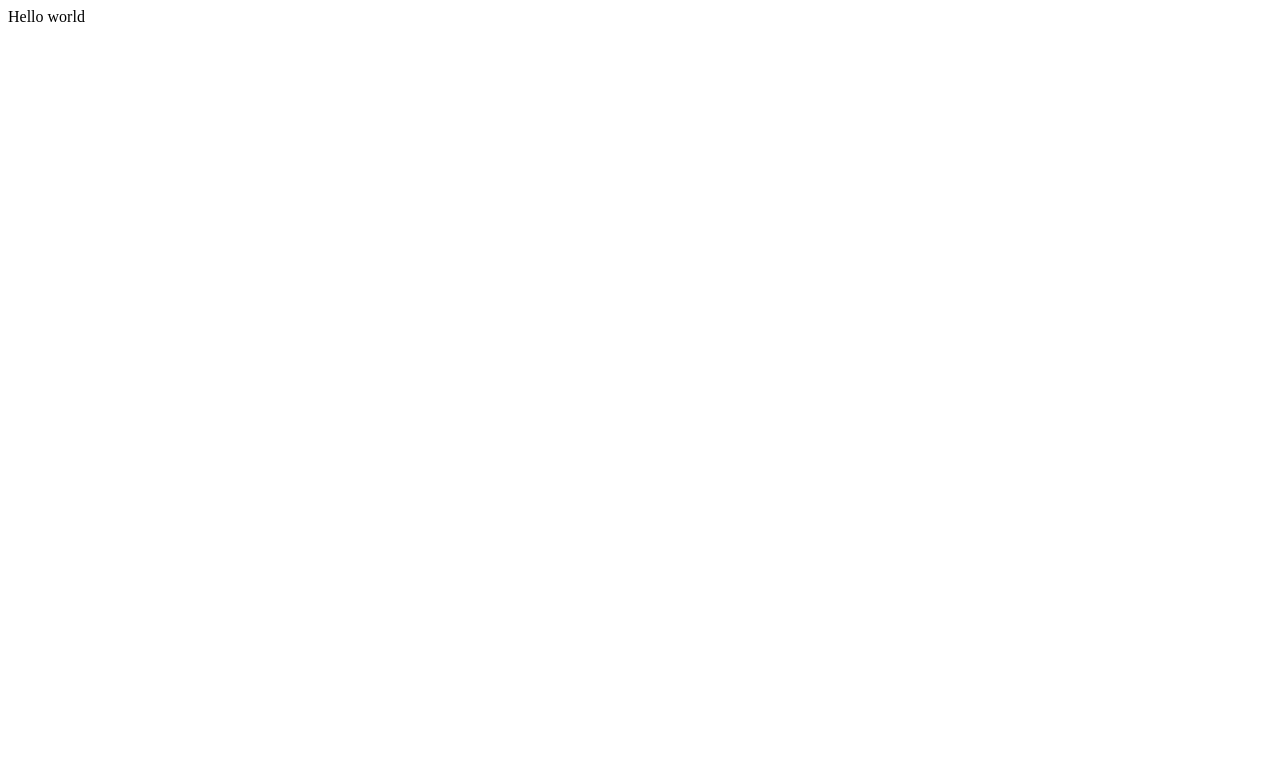
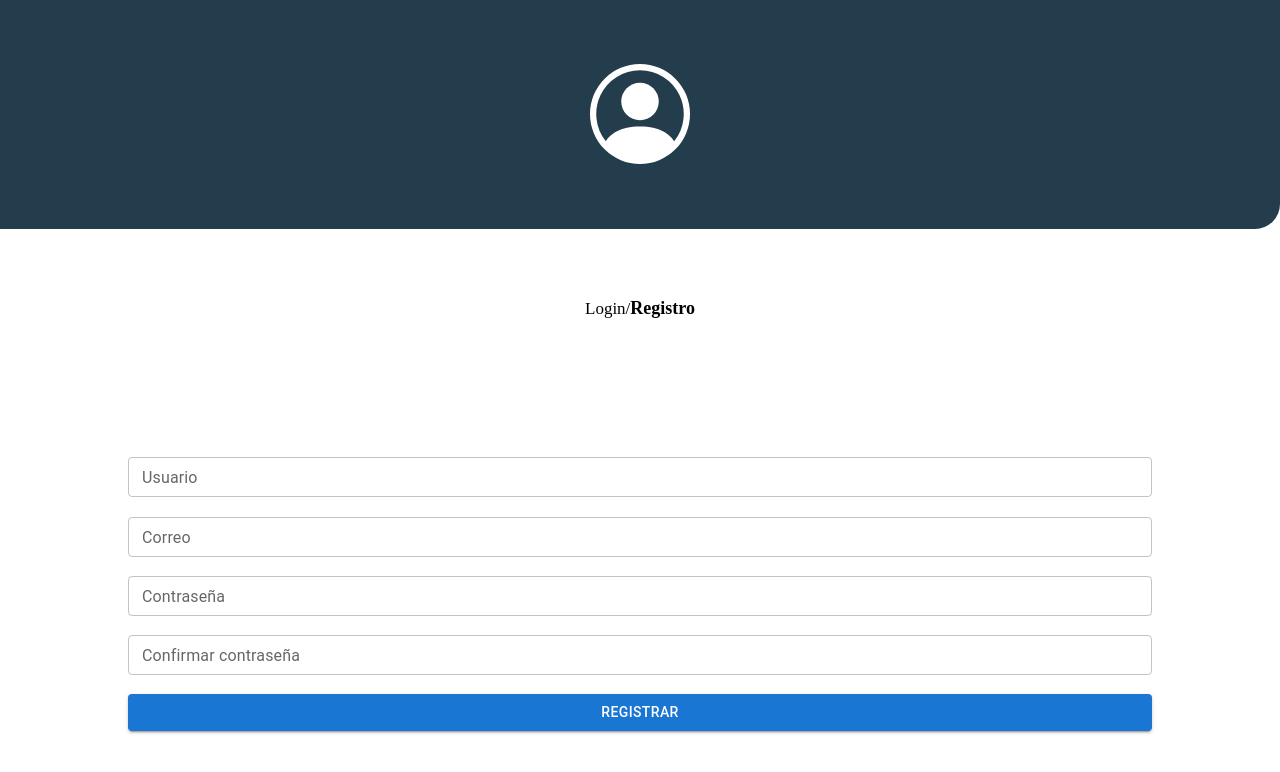
Before and after one commit to CoDev-Squad-Org/QuizAppFrontend, a React (Vite) app: page / in a window 1280 px wide. Shown: the top 772 px of the page. Built offline with nearby package versions, Linux system fonts and the light colour scheme.

Commit message:
feat: Add register page

```diff
--- a/src/App.jsx
+++ b/src/App.jsx
@@ -1,8 +1,9 @@
 import React from 'react';
+import { Register } from './pages/registerPage/Register';
 
 function App() {
 
-	return <div className="App">Hello world</div>;
+	return <Register/>;
 }
 
 export default App;
--- a/src/index.css
+++ b/src/index.css
@@ -0,0 +1,5 @@
+*{
+    padding: 0;
+    margin: 0;
+    box-sizing: border-box;
+}
--- /dev/null
+++ b/src/pages/registerPage/Register.jsx
@@ -0,0 +1,113 @@
+import React from "react";
+import { Button, TextField } from "@mui/material";
+import { useFormik } from "formik";
+import * as Yup from "yup";
+import "./Register.scss";
+
+export const Register = () => {
+  const { handleSubmit, handleChange, values, errors } = useFormik({
+    initialValues: {
+      user: "",
+      email: "",
+      password: "",
+      confirmPassword: "",
+    },
+
+    validationSchema: Yup.object({
+      user: Yup.string()
+        .min(4, "El usuario debe tener almenos 4 caracteres")
+        .required("Debes ingresar un usuario"),
+      email: Yup.string()
+        .email("Ingrese un correo valido que contenga @ y .com")
+        .required("Debes ingresar un correo"),
+      password: Yup.string()
+        .min(6, "La contraseña debe tener almenos 6 caracteres")
+        .required("Debes ingresar una contraseña"),
+      confirmPassword: Yup.string()
+        .oneOf([Yup.ref("password"), null], "La constraseña no coincide")
+        .required("Debes confirmar la contraseña"),
+    }),
+    onSubmit: (data) => {
+      console.log(data);
+    },
+  });
+
+  return (
+    <div className="register">
+      <div className="container__icon">
+        <svg
+          xmlns="http://www.w3.org/2000/svg"
+          width="100"
+          height="100"
+          fill="white"
+          className="bi bi-person-circle"
+          viewBox="0 0 16 16"
+        >
+          <path d="M11 6a3 3 0 1 1-6 0 3 3 0 0 1 6 0z" />
+          <path
+            fill-rule="evenodd"
+            d="M0 8a8 8 0 1 1 16 0A8 8 0 0 1 0 8zm8-7a7 7 0 0 0-5.468 11.37C3.242 11.226 4.805 10 8 10s4.757 1.225 5.468 2.37A7 7 0 0 0 8 1z"
+          />
+        </svg>
+      </div>
+
+      <div className="container__form">
+        <p className="breadCrumb">Login/<span className="breadCrumb__item">Registro</span></p>
+        <form className="form" onSubmit={handleSubmit}>
+          <TextField
+            size="small"
+            type="text"
+            name="user"
+            label="Usuario"
+            variant="outlined"
+            fullWidth
+            onChange={handleChange}
+            value={values.user}
+            error={errors.user && true}
+            helperText={errors.user}
+          />
+          <TextField
+            size="small"
+            type="email"
+            name="email"
+            label="Correo"
+            variant="outlined"
+            fullWidth
+            onChange={handleChange}
+            value={values.email}
+            error={errors.email && true}
+            helperText={errors.email}
+          />
+          <TextField
+            size="small"
+            type="password"
+            name="password"
+            label="Contraseña"
+            variant="outlined"
+            fullWidth
+            onChange={handleChange}
+            value={values.password}
+            error={errors.password && true}
+            helperText={errors.password}
+          />
+          <TextField
+            size="small"
+            type="password"
+            name="confirmPassword"
+            label="Confirmar contraseña"
+            fullWidth
+            onChange={handleChange}
+            value={values.confirmPassword}
+            error={errors.confirmPassword && true}
+            variant="outlined"
+            helperText={errors.confirmPassword}
+          />
+
+          <Button type="submit" variant="contained" fullWidth>
+            Registrar
+          </Button>
+        </form>
+      </div>
+    </div>
+  );
+};
--- /dev/null
+++ b/src/pages/registerPage/Register.scss
@@ -0,0 +1,43 @@
+.register{
+    display: grid;
+    height: 100vh;
+    grid-template-rows: 1fr 2.5fr;
+}
+
+
+.container__icon{
+    display: grid;
+    place-content: center;
+    width: 100%;
+    background-color: #233D4D;
+    border-radius: 0 0 25px 0;
+
+}
+
+
+
+.container__form{
+    display: flex;
+    flex-direction: column;
+    align-items: center;
+    justify-content: space-around;
+
+    height: 100%;
+
+}
+
+
+.form{
+    display: flex;
+    flex-direction: column;
+    width: 80%;
+    gap: 1.2rem;
+}
+
+.breadCrumb{
+    font-size: 17px;
+}
+.breadCrumb__item{
+    font-size: large;
+    font-weight: bold;
+}
```
Also changed, not shown: package.json (+7 -1 lines).
